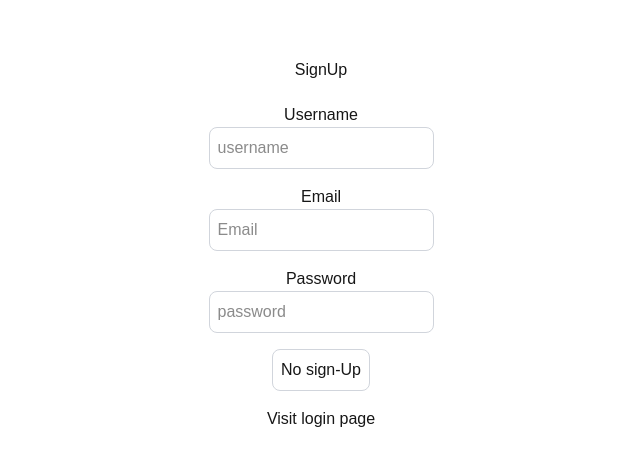
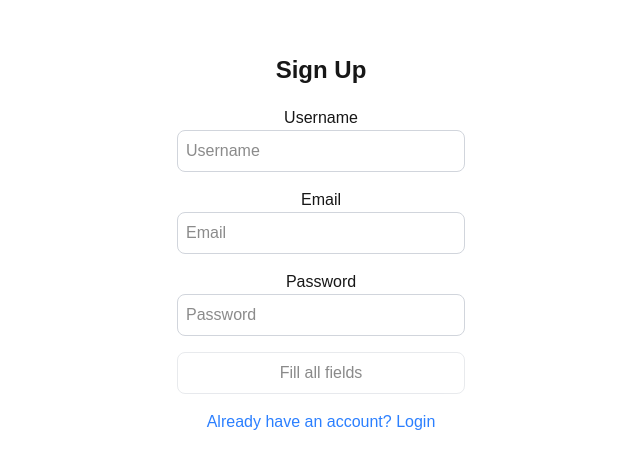
Before and after one commit to Anuj-Parihar/auth_system, a Next.js app: page /signup in a window 1280 px wide. Shown: the part 156-624 px from the top of the page, without its empty margins (319-959 px from the left). Built offline with nearby package versions, Linux system fonts and the light colour scheme.

Commit message:
db connect issue

```diff
--- a/src/app/api/users/signup/route.ts
+++ b/src/app/api/users/signup/route.ts
@@ -1,97 +1,135 @@
+// // import {connect} from "@/dbConfig/dbConfig";
+// // import User from "@/models/userModel";
+// // import { NextRequest,NextResponse } from "next/server";
+// // import bcryptjs from "bcryptjs";
+
+// // connect()
+
+// // export async function POST(request:NextRequest){
+// //     try {
+// //         const reqBody = await request.json();
+// //         const {userName, email, password} =reqBody;
+
+// //         console.log(reqBody);
+// //         //check if user already exists.
+// //         const user = await User.findOne({email}); //return query from db
+// //         if(user){
+// //             return NextResponse.json({error:"User is already exists"}, {status:400})
+// //         }
+// //         //hash password
+// //         const salt = await bcryptjs.genSalt(10); //10 rounded bcrypted
+// //         const hashPassword = await bcryptjs.hash(password,salt);
+
+// //         const newUser = new User({
+// //             userName,
+// //             email,
+// //             password:hashPassword
+// //         })
+// //         const savedUser = await newUser.save();
+// //         console.log(savedUser);
+
+// //         return NextResponse.json({
+// //             message:"User created successfully",
+// //             success:true,
+// //             savedUser
+// //         })
+
+
+// //     } catch (error:any) { //Idle case of handling everything is "any"
+// //         return NextResponse.json({error: error.message},
+// //             {status:500}
+// //         )
+// //     }
+// // }
+
 // import {connect} from "@/dbConfig/dbConfig";
 // import User from "@/models/userModel";
-// import { NextRequest,NextResponse } from "next/server";
+// import { NextRequest, NextResponse } from "next/server";
 // import bcryptjs from "bcryptjs";
+
 
 // connect()
 
-// export async function POST(request:NextRequest){
+
+// export async function POST(request: NextRequest){
 //     try {
-//         const reqBody = await request.json();
-//         const {userName, email, password} =reqBody;
+//         const reqBody = await request.json()
+//         const {userName, email, password} = reqBody
 
 //         console.log(reqBody);
-//         //check if user already exists.
-//         const user = await User.findOne({email}); //return query from db
+
+//         //check if user already exists
+//         const user = await User.findOne({email})
+
 //         if(user){
-//             return NextResponse.json({error:"User is already exists"}, {status:400})
+//             return NextResponse.json({error: "User already exists"}, {status: 400})
 //         }
+
 //         //hash password
-//         const salt = await bcryptjs.genSalt(10); //10 rounded bcrypted
-//         const hashPassword = await bcryptjs.hash(password,salt);
+//         const salt = await bcryptjs.genSalt(10)
+//         const hashedPassword = await bcryptjs.hash(password, salt)
 
 //         const newUser = new User({
-//             userName,
+//             username,
 //             email,
-//             password:hashPassword
+//             password: hashedPassword
 //         })
-//         const savedUser = await newUser.save();
+
+//         const savedUser = await newUser.save()
 //         console.log(savedUser);
 
+//         //send verification email
+
+
 //         return NextResponse.json({
-//             message:"User created successfully",
-//             success:true,
+//             message: "User created successfully",
+//             success: true,
 //             savedUser
 //         })
 
 
-//     } catch (error:any) { //Idle case of handling everything is "any"
-//         return NextResponse.json({error: error.message},
-//             {status:500}
-//         )
+
+
+//     } catch (error: any) {
+//         return NextResponse.json({error: error.message}, {status: 500})
+
 //     }
 // }
 
-import {connect} from "@/dbConfig/dbConfig";
+import { connect } from "@/dbConfig/dbConfig";
 import User from "@/models/userModel";
 import { NextRequest, NextResponse } from "next/server";
 import bcryptjs from "bcryptjs";
 
+export async function POST(request: NextRequest) {
+  await connect();
+  try {
+    const reqBody = await request.json();
+    const { userName, email, password } = reqBody;
 
-connect()
-
-
-export async function POST(request: NextRequest){
-    try {
-        const reqBody = await request.json()
-        const {username, email, password} = reqBody
-
-        console.log(reqBody);
-
-        //check if user already exists
-        const user = await User.findOne({email})
-
-        if(user){
-            return NextResponse.json({error: "User already exists"}, {status: 400})
+    // Check if user already exists
+    const user = await User.findOne({ email });
+    if (user) {
+      return NextResponse.json({ error: "User already exists" }, { status: 400 });
     }
 
-        //hash password
-        const salt = await bcryptjs.genSalt(10)
-        const hashedPassword = await bcryptjs.hash(password, salt)
+    // Hash password
+    const salt = await bcryptjs.genSalt(10);
+    const hashPassword = await bcryptjs.hash(password, salt);
 
     const newUser = new User({
-            username,
+      userName,
       email,
-            password: hashedPassword
-        })
-
-        const savedUser = await newUser.save()
-        console.log(savedUser);
-
-        //send verification email
-
+      password: hashPassword,
+    });
+    const savedUser = await newUser.save();
 
     return NextResponse.json({
       message: "User created successfully",
       success: true,
-            savedUser
-        })
-
-
-
-
+      savedUser,
+    });
   } catch (error: any) {
-        return NextResponse.json({error: error.message}, {status: 500})
-
+    return NextResponse.json({ error: error.message }, { status: 500 });
   }
 }
--- a/src/app/signup/page.tsx
+++ b/src/app/signup/page.tsx
@@ -1,3 +1,173 @@
+//   "use client";
+
+//   import React, { useEffect } from "react";
+//   import { useRouter } from "next/navigation";
+//   import Link from "next/link";
+//   import toast from "react-hot-toast";
+//   import axios from "axios";
+
+//   export default function SignupPage() {
+//     const router = useRouter();
+//     const [user, setUser] = React.useState({
+//       email: "",
+//       password: "",
+//       userName: "",
+//     });
+//     const [buttonDisabled, setButtonDisabled] = React.useState(false);
+//     const [loading, setLoading] = React.useState(false);
+//     const onSignup = async () => {
+//       try {
+//         setLoading(true);
+//         const response = await axios.post("/api/users/signup", user);
+//         console.log("Signup success", response.data);
+//         router.push("/login"); //router.push helps to  navigate to another page.
+
+//       } catch (error: any) {
+//         console.log("Signup failed", error.message);
+
+//         toast.error(error.message);
+//       } finally {
+//         setLoading(false);
+//       }
+//     };
+
+//     useEffect(() => {
+//       if (
+//         user.email.length > 0 &&
+//         user.password.length &&
+//         user.userName.length > 0
+//       ) {
+//         setButtonDisabled(false);
+//       } else {
+//         setButtonDisabled(true);
+//       }
+//     }, [user]);
+
+//     return (
+//       <div className="flex flex-col items-center justify-center min-h-screen py-2">
+//         <h1 className="mb-5"> {loading ? "Processing" : "SignUp"}</h1>
+//         <hr />
+//         <label htmlFor="username">Username</label>
+//         <input
+//           className="p-2 border border-gray-300 rounded-lg mb-4 focus:outline-none focus:border-gray-600"
+//           type="text"
+//           id="username"
+//           value={user.userName}
+//           onChange={(e) => setUser({ ...user, userName: e.target.value })}
+//           placeholder="username"
+//         />
+
+//         <label htmlFor="email">Email</label>
+//         <input
+//           className="p-2 border border-gray-300 rounded-lg mb-4 focus:outline-none focus:border-gray-600"
+//           type="email"
+//           id="email"
+//           value={user.email}
+//           onChange={(e) => setUser({ ...user, email: e.target.value })}
+//           placeholder="Email"
+//         />
+
+//         <label htmlFor="password">Password</label>
+//         <input
+//           className="p-2 border border-gray-300 rounded-lg mb-4 focus:outline-none focus:border-gray-600"
+//           type="password"
+//           id="password"
+//           value={user.password}
+//           onChange={(e) => setUser({ ...user, password: e.target.value })}
+//           placeholder="password"
+//         />
+
+//         <button
+//           onClick={onSignup}
+//           className=" p-2 border border-gray-300 rounded-lg mb-4 focus:outline-none focus:border-gray-600"
+//         >
+//           {buttonDisabled ? "No sign-Up" : "Sign-up"}
+//         </button>
+//         <Link href="/login">Visit login page</Link>
+//       </div>
+//     );
+//   }
+
+
+// //   "use client";
+
+// // import React, { useEffect, useState } from "react";
+// // import { useRouter } from "next/navigation";
+// // import axios from "axios";
+// // import toast from "react-hot-toast";
+// // import Link from "next/link";
+
+// // export default function SignupPage() {
+// //   const router = useRouter();
+// //   const [user, setUser] = useState({
+// //     email: "",
+// //     password: "",
+// //     username: "",
+// //   });
+
+// //   const [buttonDisabled, setButtonDisabled] = useState(true);
+// //   const [loading, setLoading] = useState(false);
+
+// //   const onSignup = async () => {
+// //     try {
+// //       setLoading(true);
+// //       const response = await axios.post("/api/users/signup", user);
+// //       console.log("Signup success", response.data);
+// //       toast.success("Signup successful");
+// //       router.push("/login");
+// //     } catch (error: any) {
+// //       console.error("Signup failed", error);
+// //       toast.error(error?.response?.data?.error || "Signup failed");
+// //     } finally {
+// //       setLoading(false);
+// //     }
+// //   };
+
+// //   useEffect(() => {
+// //     setButtonDisabled(!(user.email && user.password && user.username));
+// //   }, [user]);
+
+// //   return (
+// //     <div className="flex flex-col items-center justify-center min-h-screen py-2">
+// //       <h1 className="text-2xl mb-5">{loading ? "Processing..." : "Sign Up"}</h1>
+
+// //       <input
+// //         className="p-2 border rounded mb-4 w-64"
+// //         type="text"
+// //         placeholder="Username"
+// //         value={user.username}
+// //         onChange={(e) => setUser({ ...user, username: e.target.value })}
+// //       />
+// //       <input
+// //         className="p-2 border rounded mb-4 w-64"
+// //         type="email"
+// //         placeholder="Email"
+// //         value={user.email}
+// //         onChange={(e) => setUser({ ...user, email: e.target.value })}
+// //       />
+// //       <input
+// //         className="p-2 border rounded mb-4 w-64"
+// //         type="password"
+// //         placeholder="Password"
+// //         value={user.password}
+// //         onChange={(e) => setUser({ ...user, password: e.target.value })}
+// //       />
+
+// //       <button
+// //         onClick={onSignup}
+// //         disabled={buttonDisabled}
+// //         className="bg-blue-500 text-white px-4 py-2 rounded disabled:opacity-50"
+// //       >
+// //         {buttonDisabled ? "Fill all fields" : "Sign Up"}
+// //       </button>
+
+// //       <Link href="/login" className="mt-4 text-blue-600 underline">
+// //         Visit login page
+// //       </Link>
+// //     </div>
+// //   );
+// // }
+
 "use client";
 
 import React, { useEffect } from "react";
@@ -13,53 +183,46 @@
     password: "",
     userName: "",
   });
-    const [buttonDisabled, setButtonDisabled] = React.useState(false);
+
+  const [buttonDisabled, setButtonDisabled] = React.useState(true);
   const [loading, setLoading] = React.useState(false);
+
   const onSignup = async () => {
     try {
       setLoading(true);
       const response = await axios.post("/api/users/signup", user);
-        console.log("Signup success", response.data);
-        router.push("/login"); //router.push helps to  navigate to another page.
-
+      toast.success("Signup successful");
+      router.push("/login");
     } catch (error: any) {
-        console.log("Signup failed", error.message);
-
-        toast.error(error.message);
+      toast.error(error?.response?.data?.error || "Signup failed");
     } finally {
       setLoading(false);
     }
   };
 
   useEffect(() => {
-      if (
-        user.email.length > 0 &&
-        user.password.length &&
-        user.userName.length > 0
-      ) {
-        setButtonDisabled(false);
-      } else {
-        setButtonDisabled(true);
-      }
+    setButtonDisabled(!(user.email && user.password && user.userName));
   }, [user]);
 
   return (
     <div className="flex flex-col items-center justify-center min-h-screen py-2">
-        <h1 className="mb-5"> {loading ? "Processing" : "SignUp"}</h1>
-        <hr />
+      <h1 className="mb-5 text-2xl font-bold">
+        {loading ? "Processing..." : "Sign Up"}
+      </h1>
+
       <label htmlFor="username">Username</label>
       <input
-          className="p-2 border border-gray-300 rounded-lg mb-4 focus:outline-none focus:border-gray-600"
+        className="p-2 border border-gray-300 rounded-lg mb-4 w-72 focus:outline-none focus:border-gray-600"
         type="text"
         id="username"
         value={user.userName}
         onChange={(e) => setUser({ ...user, userName: e.target.value })}
-          placeholder="username"
+        placeholder="Username"
       />
 
       <label htmlFor="email">Email</label>
       <input
-          className="p-2 border border-gray-300 rounded-lg mb-4 focus:outline-none focus:border-gray-600"
+        className="p-2 border border-gray-300 rounded-lg mb-4 w-72 focus:outline-none focus:border-gray-600"
         type="email"
         id="email"
         value={user.email}
@@ -69,101 +232,25 @@
 
       <label htmlFor="password">Password</label>
       <input
-          className="p-2 border border-gray-300 rounded-lg mb-4 focus:outline-none focus:border-gray-600"
+        className="p-2 border border-gray-300 rounded-lg mb-4 w-72 focus:outline-none focus:border-gray-600"
         type="password"
         id="password"
         value={user.password}
         onChange={(e) => setUser({ ...user, password: e.target.value })}
-          placeholder="password"
+        placeholder="Password"
       />
 
       <button
         onClick={onSignup}
-          className=" p-2 border border-gray-300 rounded-lg mb-4 focus:outline-none focus:border-gray-600"
+        disabled={buttonDisabled}
+        className="p-2 w-72 border border-gray-300 rounded-lg mb-4 focus:outline-none focus:border-gray-600 disabled:opacity-50"
       >
-          {buttonDisabled ? "No sign-Up" : "Sign-up"}
+        {buttonDisabled ? "Fill all fields" : "Sign Up"}
       </button>
-        <Link href="/login">Visit login page</Link>
+
+      <Link href="/login" className="text-blue-500 hover:underline">
+        Already have an account? Login
+      </Link>
     </div>
   );
 }
-
-
-//   "use client";
-
-// import React, { useEffect, useState } from "react";
-// import { useRouter } from "next/navigation";
-// import axios from "axios";
-// import toast from "react-hot-toast";
-// import Link from "next/link";
-
-// export default function SignupPage() {
-//   const router = useRouter();
-//   const [user, setUser] = useState({
-//     email: "",
-//     password: "",
-//     username: "",
-//   });
-
-//   const [buttonDisabled, setButtonDisabled] = useState(true);
-//   const [loading, setLoading] = useState(false);
-
-//   const onSignup = async () => {
-//     try {
-//       setLoading(true);
-//       const response = await axios.post("/api/users/signup", user);
-//       console.log("Signup success", response.data);
-//       toast.success("Signup successful");
-//       router.push("/login");
-//     } catch (error: any) {
-//       console.error("Signup failed", error);
-//       toast.error(error?.response?.data?.error || "Signup failed");
-//     } finally {
-//       setLoading(false);
-//     }
-//   };
-
-//   useEffect(() => {
-//     setButtonDisabled(!(user.email && user.password && user.username));
-//   }, [user]);
-
-//   return (
-//     <div className="flex flex-col items-center justify-center min-h-screen py-2">
-//       <h1 className="text-2xl mb-5">{loading ? "Processing..." : "Sign Up"}</h1>
-
-//       <input
-//         className="p-2 border rounded mb-4 w-64"
-//         type="text"
-//         placeholder="Username"
-//         value={user.username}
-//         onChange={(e) => setUser({ ...user, username: e.target.value })}
-//       />
-//       <input
-//         className="p-2 border rounded mb-4 w-64"
-//         type="email"
-//         placeholder="Email"
-//         value={user.email}
-//         onChange={(e) => setUser({ ...user, email: e.target.value })}
-//       />
-//       <input
-//         className="p-2 border rounded mb-4 w-64"
-//         type="password"
-//         placeholder="Password"
-//         value={user.password}
-//         onChange={(e) => setUser({ ...user, password: e.target.value })}
-//       />
-
-//       <button
-//         onClick={onSignup}
-//         disabled={buttonDisabled}
-//         className="bg-blue-500 text-white px-4 py-2 rounded disabled:opacity-50"
-//       >
-//         {buttonDisabled ? "Fill all fields" : "Sign Up"}
-//       </button>
-
-//       <Link href="/login" className="mt-4 text-blue-600 underline">
-//         Visit login page
-//       </Link>
-//     </div>
-//   );
-// }
--- a/src/models/userModel.js
+++ b/src/models/userModel.js
@@ -1,21 +1,57 @@
+// import mongoose from "mongoose";
+
+// const userSchema = new mongoose.Schema({
+//     username: {
+//         type: String,
+//         required: [true, "Please provide a username"],
+//         unique: true,
+//     },
+//     email: {
+//         type: String,
+//         required: [true, "Please provide a email"],
+//         unique: true,
+//     },
+//     password: {
+//         type: String,
+//         required: [true, "Please provide a password"],
+//     },
+//     isVerfied: {
+//         type: Boolean,
+//         default: false,
+//     },
+//     isAdmin: {
+//         type: Boolean,
+//         default: false,
+//     },
+//     forgotPasswordToken: String,
+//     forgotPasswordTokenExpiry: Date,
+//     verifyToken: String,
+//     verifyTokenExpiry: Date,
+// })
+
+// const User = mongoose.models.users || mongoose.model("users", userSchema);
+
+// export default User;
+
+
 import mongoose from "mongoose";
 
 const userSchema = new mongoose.Schema({
-    username: {
+  userName: {
     type: String,
     required: [true, "Please provide a username"],
     unique: true,
   },
   email: {
     type: String,
-        required: [true, "Please provide a email"],
+    required: [true, "Please provide an email"],
     unique: true,
   },
   password: {
     type: String,
     required: [true, "Please provide a password"],
   },
-    isVerfied: {
+  isVerified: {
     type: Boolean,
     default: false,
   },
@@ -27,7 +63,7 @@ const userSchema = new mongoose.Schema({
   forgotPasswordTokenExpiry: Date,
   verifyToken: String,
   verifyTokenExpiry: Date,
-})
+});
 
 const User = mongoose.models.users || mongoose.model("users", userSchema);
 
```
Also changed, not shown: src/dbConfig/dbConfig.ts (+34 -13 lines). Lines whose indentation alone changed are shown as unchanged.
